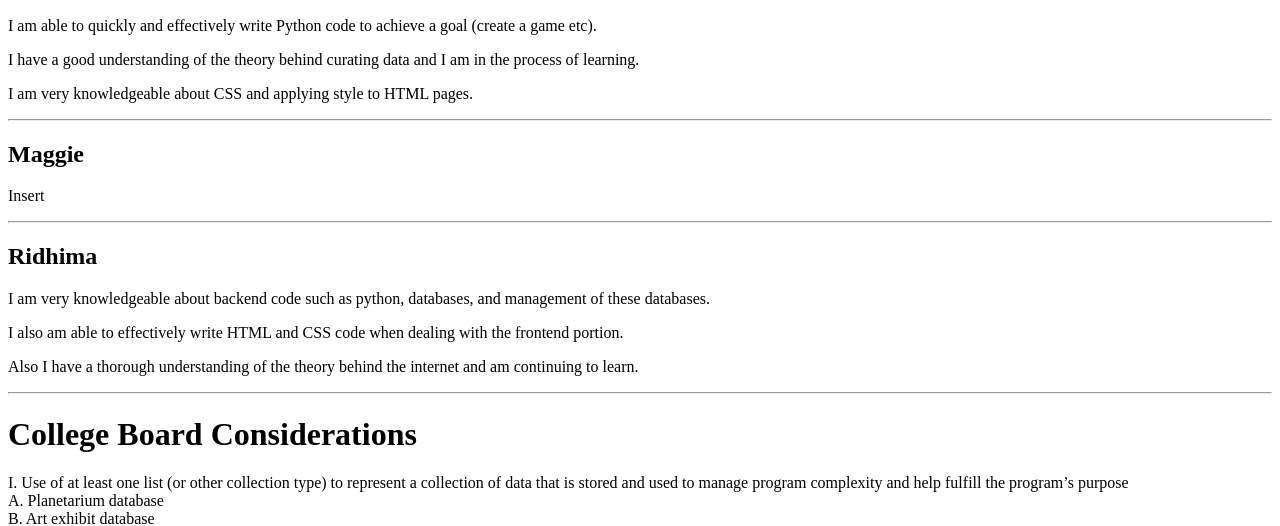
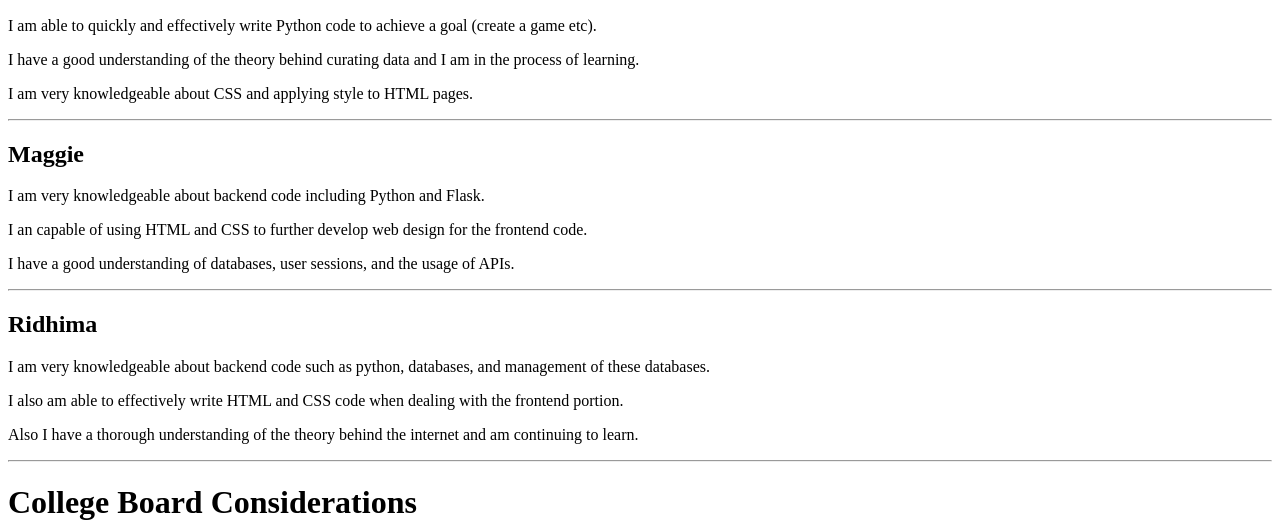
Before and after one commit to crystalwidjaja/lobster, a Flask app: page /easteregg in a window 1280 px wide. Shown: the part 269-795 px from the top of the page. Run offline with Flask 2, Linux system fonts and the light colour scheme; the visitor is signed in with stand-in values (Sample User, id 1).

Commit message:
updated easteregg

```diff
--- a/templates/easteregg.html
+++ b/templates/easteregg.html
@@ -109,7 +109,9 @@ tr:nth-child(even) {
 <p>I am very knowledgeable about CSS and applying style to HTML pages.</p>
 <hr>
 <h2>Maggie</h2>
-<p>Insert</p>
+<p>I am very knowledgeable about backend code including Python and Flask.</p>
+<p>I an capable of using HTML and CSS to further develop web design for the frontend code.</p>
+<p>I have a good understanding of databases, user sessions, and the usage of APIs.</p>
 <hr>
 <h2>Ridhima</h2>
 <p>I am very knowledgeable about backend code such as python, databases, and management of these databases. </p>
```
